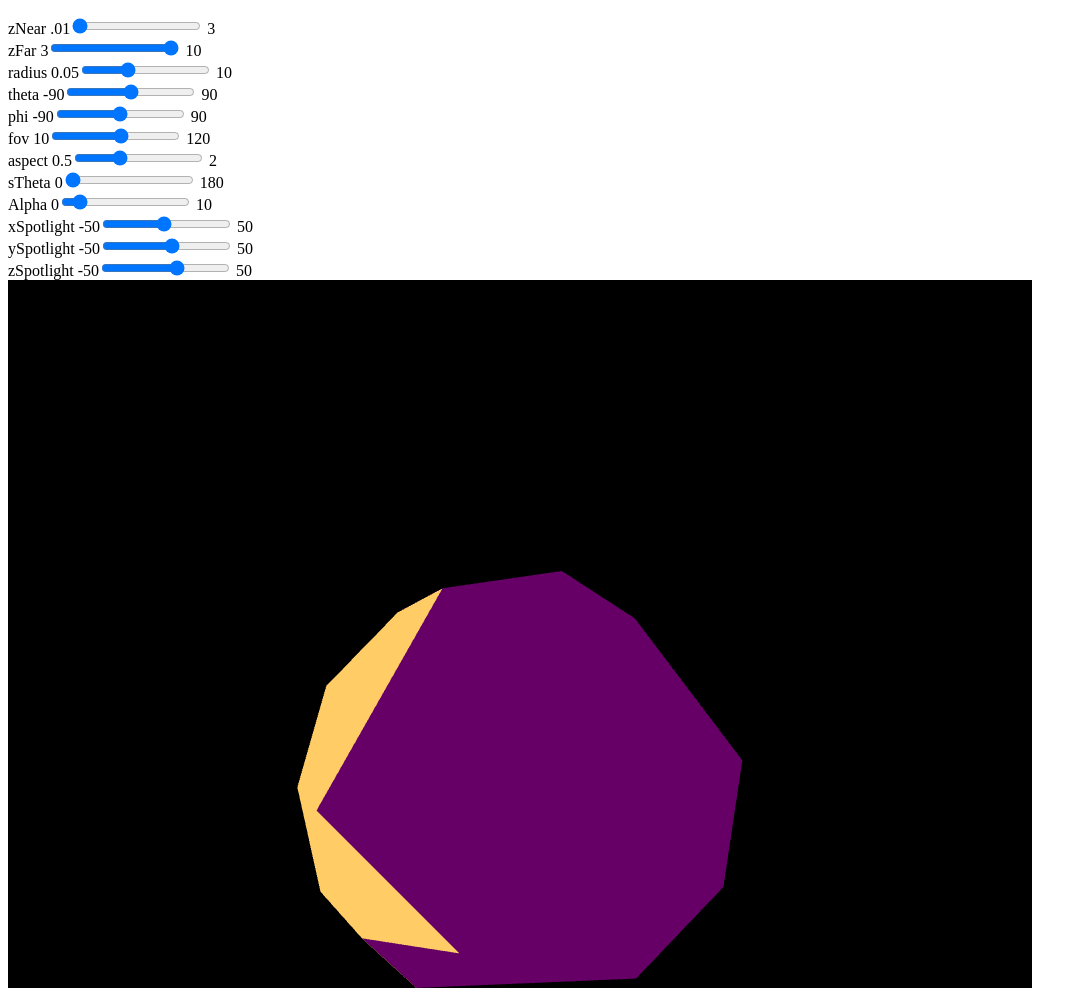
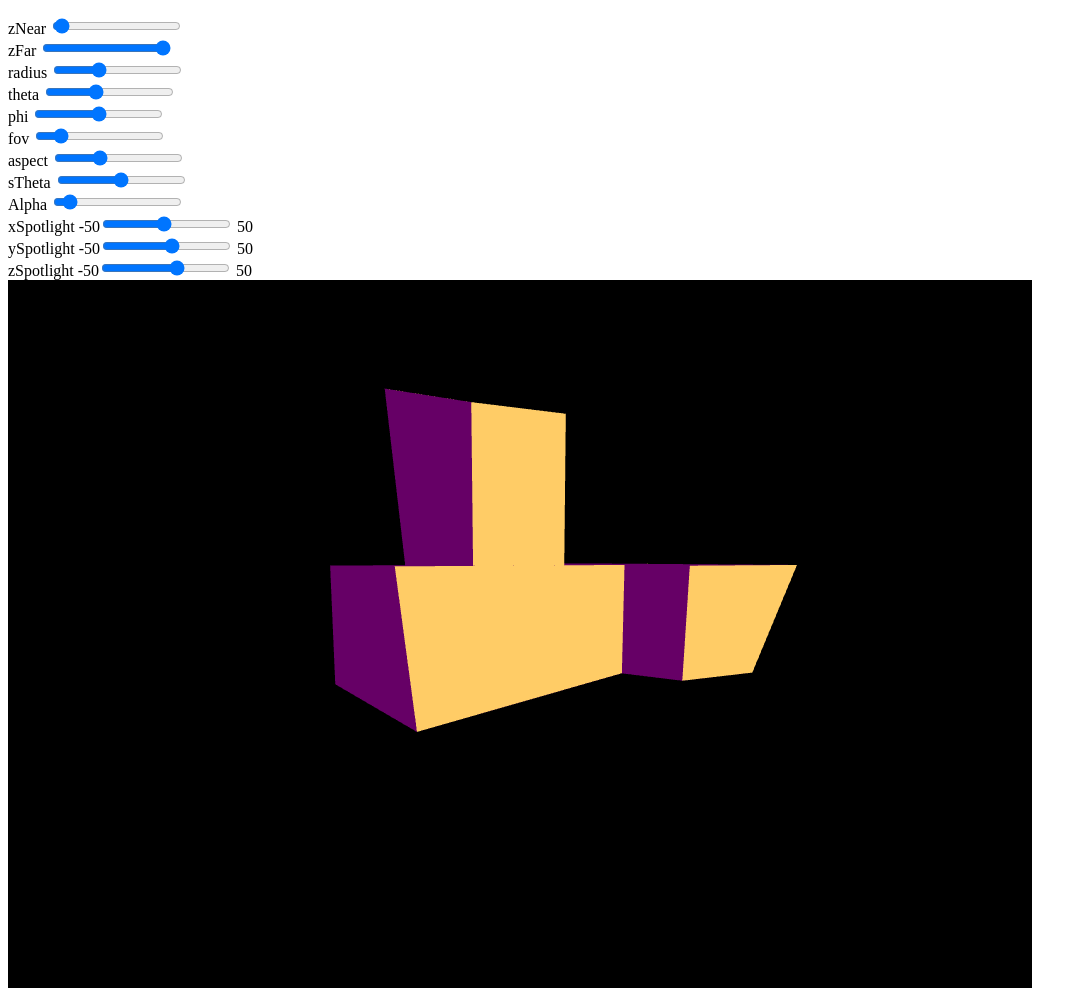
Before and after one commit to andreanapoletani/InteractiveGraphics, a plain HTML site: page homework1/homework1.html in a window 1280 px wide. Shown: the top 988 px of the page, without its empty margins (0-1087 px from the left). Drawn offline with Linux system fonts and the light colour scheme; animation ran at ten frames a second.

Commit message:
Geometry changed
Done:

- point 1 (ok)
- point 2 (ok)
- point 3 (fix spotlight direction bug)
- point 4 (ok)
- point 5 (ok)

```diff
--- a/homework1/homework1.html
+++ b/homework1/homework1.html
@@ -2,49 +2,40 @@
 <html>
 <p> </p>
 <div>
-zNear .01<input id="zNearSlider" type="range"
- min="2" max="5" step="0.01" value="2" />
- 3
+zNear <input id="zNearSlider" type="range"
+ min="0.1" max="10" step="0.000000001" value="0.3" />
 </div>
 <div>
-zFar 3<input id="zFarSlider" type="range"
- min="2.1" max="5" step="0.01" value="5" />
- 10
+zFar <input id="zFarSlider" type="range"
+ min="0" max="10" step="0.0000001" value="10" />
 </div>
 <div>
-radius 0.05<input id="radiusSlider" type="range"
- min="0.05" max="10" step="0.1" value="3.4" />
- 10
+radius <input id="radiusSlider" type="range"
+ min="-8" max="8" step="0.0000001" value="-2.7" />
 </div>
 <div>
-theta -90<input id="thetaSlider" type="range"
- min="-90" max="90" step="5" value="0.52" />
- 90
+theta <input id="thetaSlider" type="range"
+ min="-90" max="150" step="0.0000001" value="0.43" />
 </div>
 <div>
-phi -90<input id="phiSlider" type="range"
- min="-90" max="90" step="5" value="-0.785" />
- 90
+phi <input id="phiSlider" type="range"
+ min="-90" max="90" step="0.00001" value="-0.5" />
 </div>
 <div>
-fov 10<input id="fovSlider" type="range"
- min="10" max="120" step="5" value="70" />
- 120
+fov <input id="fovSlider" type="range"
+ min="10" max="300" step="5" value="55" />
 </div>
 <div>
-aspect 0.5<input id="aspectSlider" type="range"
+aspect <input id="aspectSlider" type="range"
  min="0.5" max="2" step="0.1" value="1" />
- 2
 </div>
 <div>
-sTheta 0<input id="spotThetaSlider" type="range"
- min="0.43" max="0.55" step="0.0000005" value="0.43" />
- 180
+sTheta <input id="spotThetaSlider" type="range"
+ min="0.3" max="0.6" step="0.0000005" value="0.45" />
 </div>
 <div>
-Alpha 0<input id="alphaslider" type="range"
- min="0" max="10" step="0.2" value="1" />
- 10
+Alpha <input id="alphaslider" type="range"
+ min="0" max="10" step="0.2" value="0.8" />
 </div>
 <div>
 xSpotlight -50<input id="xSpot" type="range"
--- a/homework1/homework1.js
+++ b/homework1/homework1.js
@@ -7,24 +7,49 @@ var gl;
 
 var index = 0;
 
+var numPositions = 108;
+
 var positionsArray = [];
 var normalsArray = [];
 
 
-var near = 2.0;
-var far = 5.0;
-var radius = 3.4;
-var theta = 0.52;
-var phi = -0.785;
+var vertices = [
+  vec4(0.5, 0.1,  0.0, 1.0),
+  vec4(1.0,  0.2,  0.0, 1.0),
+  vec4(1.0,  0.6,  0.0, 1.0),
+  vec4(0.6, 0.6,  0.0, 1.0),
+  vec4(0.6, 0.2,  1.0, 1.0),
+  vec4(1.0,  0.2,  1.0, 1.0),
+  vec4(1.0,  0.6,  1.0, 1.0),
+  vec4(0.6, 0.6,  1.0, 1.0),
+  vec4(0.3, 0.2, 1.0, 1.0),
+  vec4(1.3, 0.2, 1.0, 1.0),
+  vec4(1.3, 0.6, 1.0, 1.0),
+  vec4(0.2, 0.6, 0.9, 1.0),
+  vec4(0.3, 0.2, 1.4, 1.0),
+  vec4(1.5, 0.2, 1.6, 1.0),
+  vec4(1.5, 0.6, 1.6, 1.0),
+  vec4(0.2, 0.6, 1.5, 1.0),
+  vec4(0.6, 0.6, 0.3, 1.0),
+  vec4(1.0, 0.6, 0.3, 1.0),
+  vec4(1.1, 1.2, 0.3, 1.0),
+  vec4(0.6, 1.1, 0.3, 1.0),
+  vec4(0.6, 0.6, 0.7, 1.0),
+  vec4(1.0, 0.6, 0.7, 1.0),
+  vec4(1.1, 0.8, 0.7, 1.0), //vec4(1.1, 1.0, 0.7, 1.0)
+  vec4(0.6, 1.1, 0.7, 1.0),
+];
+
+var near = 0.3;
+var far = 9.0;
+var radius = -2.7;
+var theta = 0.9;
+var phi = -0.3;
 var dr = 5.0 * Math.PI/180.0;
 
-var  fovy = 70.0;  // Field-of-view in Y direction angle (in degrees)
+var  fovy = 55.0;  // Field-of-view in Y direction angle (in degrees)
 var  aspect = 1.0;       // Viewport aspect ratio
 
-var va = vec4(0.0, 0.0, -1.0,1);
-var vb = vec4(0.0, 0.942809, 0.333333, 1);
-var vc = vec4(-0.816497, -0.471405, 0.333333, 1);
-var vd = vec4(0.816497, -0.471405, 0.333333,1);
 
 var eye;
 const at = vec3(0.0, 0.0, 0.0);
@@ -51,51 +76,56 @@ var modelViewMatrixLoc, projectionMatrixLoc;
 var nMatrix, nMatrixLoc;
 
 
-function triangle(a, b, c) {
+function quad(a, b, c, d) {
 
-     var t1 = subtract(b, a);
-     var t2 = subtract(c, a);
-     var normal = normalize(cross(t2, t1));
-     normal = vec4(normal[0], normal[1], normal[2], 0.0);
-
-     normalsArray.push(normal);
-     normalsArray.push(normal);
-     normalsArray.push(normal);
+     var t1 = subtract(vertices[c], vertices[a]);
+     var t2 = subtract(vertices[b], vertices[a]);
+     var normal = cross(t1, t2);
+     normal = vec4(normal[0], normal[1], normal[2], 1.0);
 
 
-     positionsArray.push(a);
-     positionsArray.push(b);
-     positionsArray.push(c);
-
-     index += 3;
+     positionsArray.push(vertices[a]);
+     normalsArray.push(normal);
+     positionsArray.push(vertices[b]);
+     normalsArray.push(normal);
+     positionsArray.push(vertices[c]);
+     normalsArray.push(normal);
+     positionsArray.push(vertices[a]);
+     normalsArray.push(normal);
+     positionsArray.push(vertices[c]);
+     normalsArray.push(normal);
+     positionsArray.push(vertices[d]);
+     normalsArray.push(normal);
+     console.log("normal " + normal);
 }
 
-function divideTriangle(a, b, c, count) {
-    if (count > 0) {
 
-        var ab = mix( a, b, 0.5);
-        var ac = mix( a, c, 0.5);
-        var bc = mix( b, c, 0.5);
-
-        ab = normalize(ab, true);
-        ac = normalize(ac, true);
-        bc = normalize(bc, true);
-
-        divideTriangle(a, ab, ac, count - 1);
-        divideTriangle(ab, b, bc, count - 1);
-        divideTriangle(bc, c, ac, count - 1);
-        divideTriangle(ab, bc, ac, count - 1);
-    }
-    else {
-        triangle(a, b, c);
-    }
-}
-
-function tetrahedron(a, b, c, d, n) {
-    divideTriangle(a, b, c, n);
-    divideTriangle(d, c, b, n);
-    divideTriangle(a, d, b, n);
-    divideTriangle(a, c, d, n);
+function colorCube()
+{
+    quad(3, 2, 1, 0);
+    quad(5, 4, 0, 1);
+    quad(4, 7, 3, 0);
+    quad(1, 2, 6, 5);
+    quad(13, 12, 8, 9);
+    quad(15, 12, 13, 14);
+    quad(15, 11, 8, 12);
+    quad(14, 13, 9, 10);
+    quad(10, 9, 5, 6);
+    quad(7, 4, 8, 11);
+    quad(15, 14, 10, 11);
+    quad(16, 17, 2, 3);
+    quad(6, 21, 20, 7);
+    quad(23, 19, 16, 20);
+    quad(22, 18, 19, 23);
+    quad(22, 21, 17, 18);
+    quad(19, 18, 17, 16);
+    quad(21, 22, 23, 20);
+    /*quad(0, 1, 2, 3);
+    quad(7, 6, 5, 4);
+    quad(0, 4, 5, 1);
+    quad(1, 5, 6, 2);
+    quad(6, 7, 3, 2);
+    quad(7, 4, 0, 2);*/
 }
 
 window.onload = function init() {
@@ -127,7 +157,7 @@ window.onload = function init() {
     var comp3_spot = mult(spotLightDiffuse, materialDiffuse);
 
 
-    tetrahedron(va, vb, vc, vd, 2);
+    colorCube();
 
     var nBuffer = gl.createBuffer();
     gl.bindBuffer(gl.ARRAY_BUFFER, nBuffer);
@@ -287,8 +317,7 @@ function render() {
     gl.uniform1f(spotAlphaVal, spotAlhpa);
 
 
-    for( var i=0; i<index; i+=3)
-        gl.drawArrays(gl.TRIANGLES, i, 3);
+    gl.drawArrays(gl.TRIANGLES, 0, numPositions);
 
 
     requestAnimationFrame(render);
```
